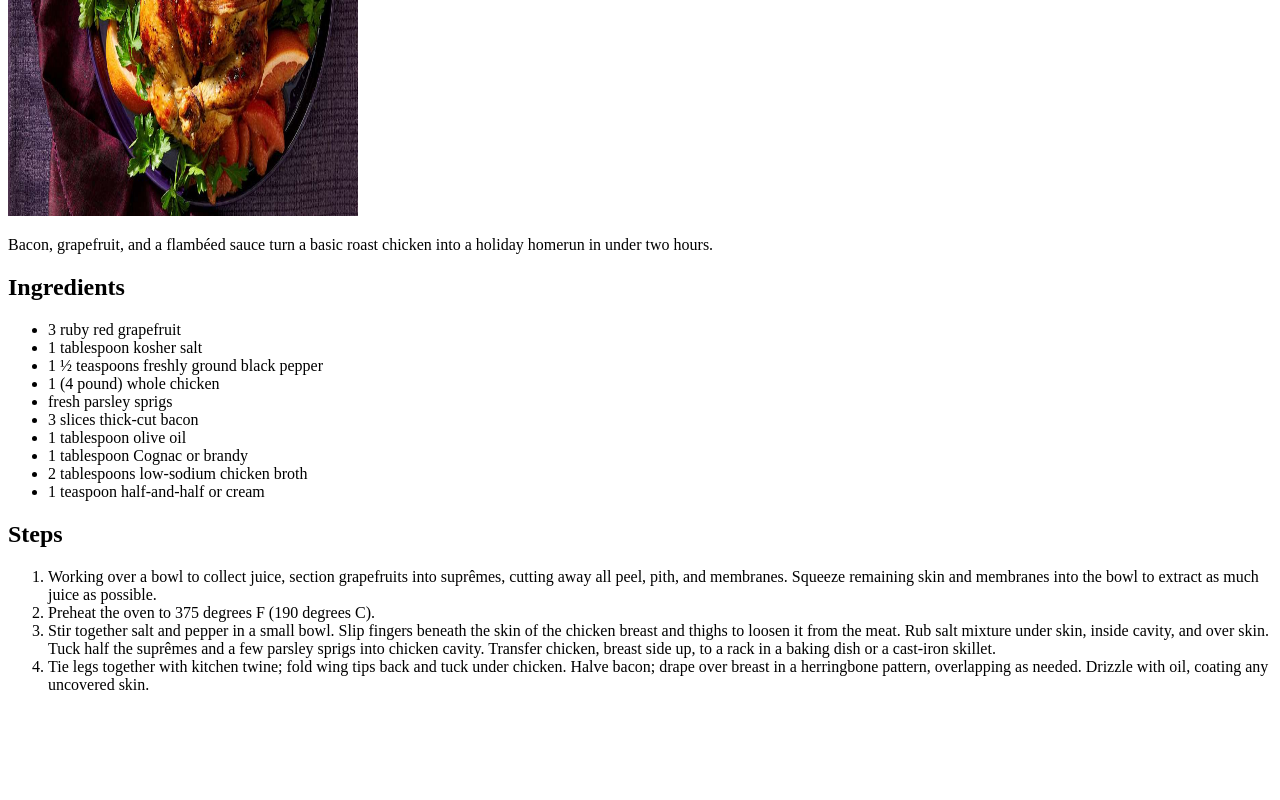
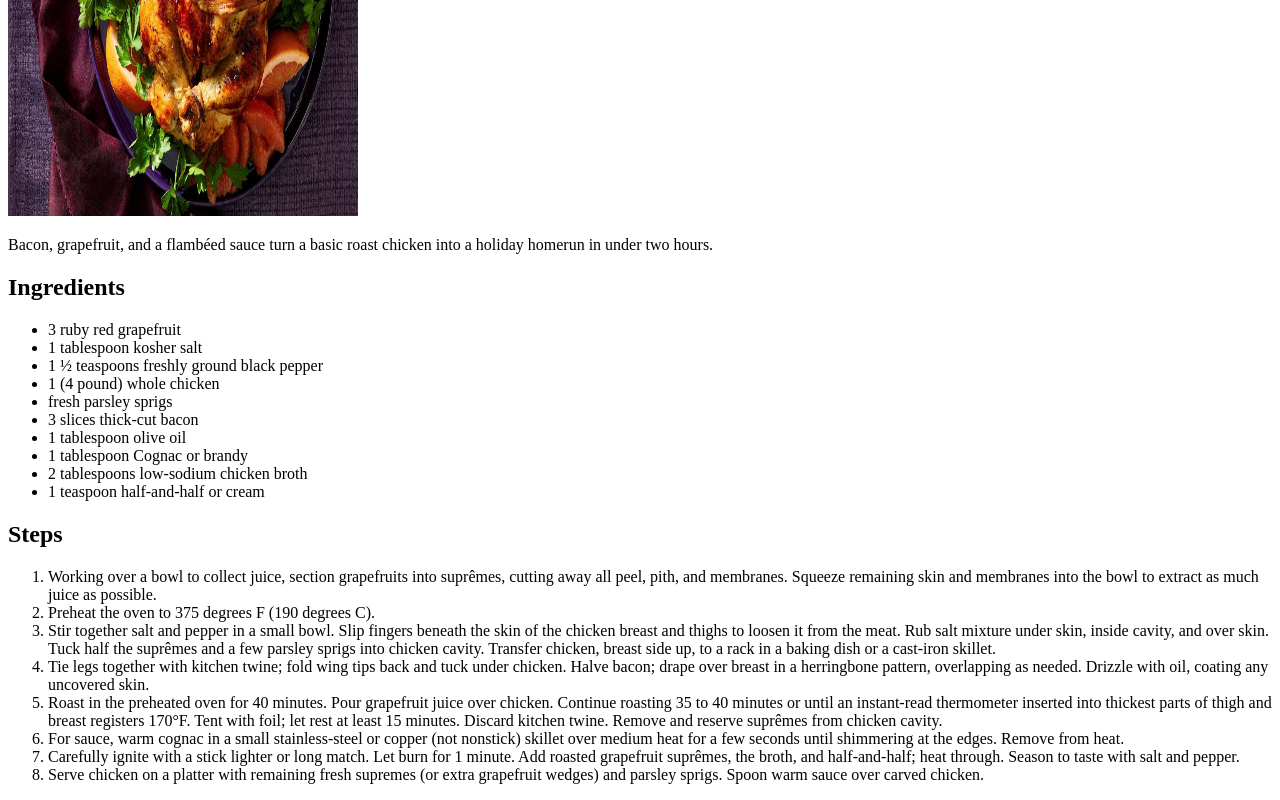
Before and after one commit to shumaim11/odin-recipes, a plain HTML site: page Recipes/Roast Chicken with Grapefruit.html in a window 1280 px wide. Shown: the part 364-1164 px from the top of the page. Before the commit the page ends 1074 px from the top, so only its background shows below. Drawn offline with Linux system fonts and the light colour scheme.

Commit message:
Added Steps

```diff
--- a/Recipes/Roast Chicken with Grapefruit.html
+++ b/Recipes/Roast Chicken with Grapefruit.html
@@ -52,7 +52,24 @@
         Tie legs together with kitchen twine; fold wing tips back and tuck under chicken. Halve bacon; drape over breast
         in a herringbone pattern, overlapping as needed. Drizzle with oil, coating any uncovered skin.
     </li>
-
+    <li>
+        Roast in the preheated oven for 40 minutes. Pour grapefruit juice over chicken. Continue roasting 35 to 40
+        minutes or until an instant-read thermometer inserted into thickest parts of thigh and breast registers 170°F.
+        Tent with foil; let rest at least 15 minutes. Discard kitchen twine. Remove and reserve suprêmes from chicken
+        cavity.
+    </li>
+    <li>
+        For sauce, warm cognac in a small stainless-steel or copper (not nonstick) skillet over medium heat for a few
+        seconds until shimmering at the edges. Remove from heat.
+    </li>
+    <li>
+        Carefully ignite with a stick lighter or long match. Let burn for 1 minute. Add roasted grapefruit suprêmes, the
+        broth, and half-and-half; heat through. Season to taste with salt and pepper.
+    </li>
+    <li>
+        Serve chicken on a platter with remaining fresh supremes (or extra grapefruit wedges) and parsley sprigs. Spoon
+        warm sauce over carved chicken.
+    </li>
 
 
 </ol>
```
